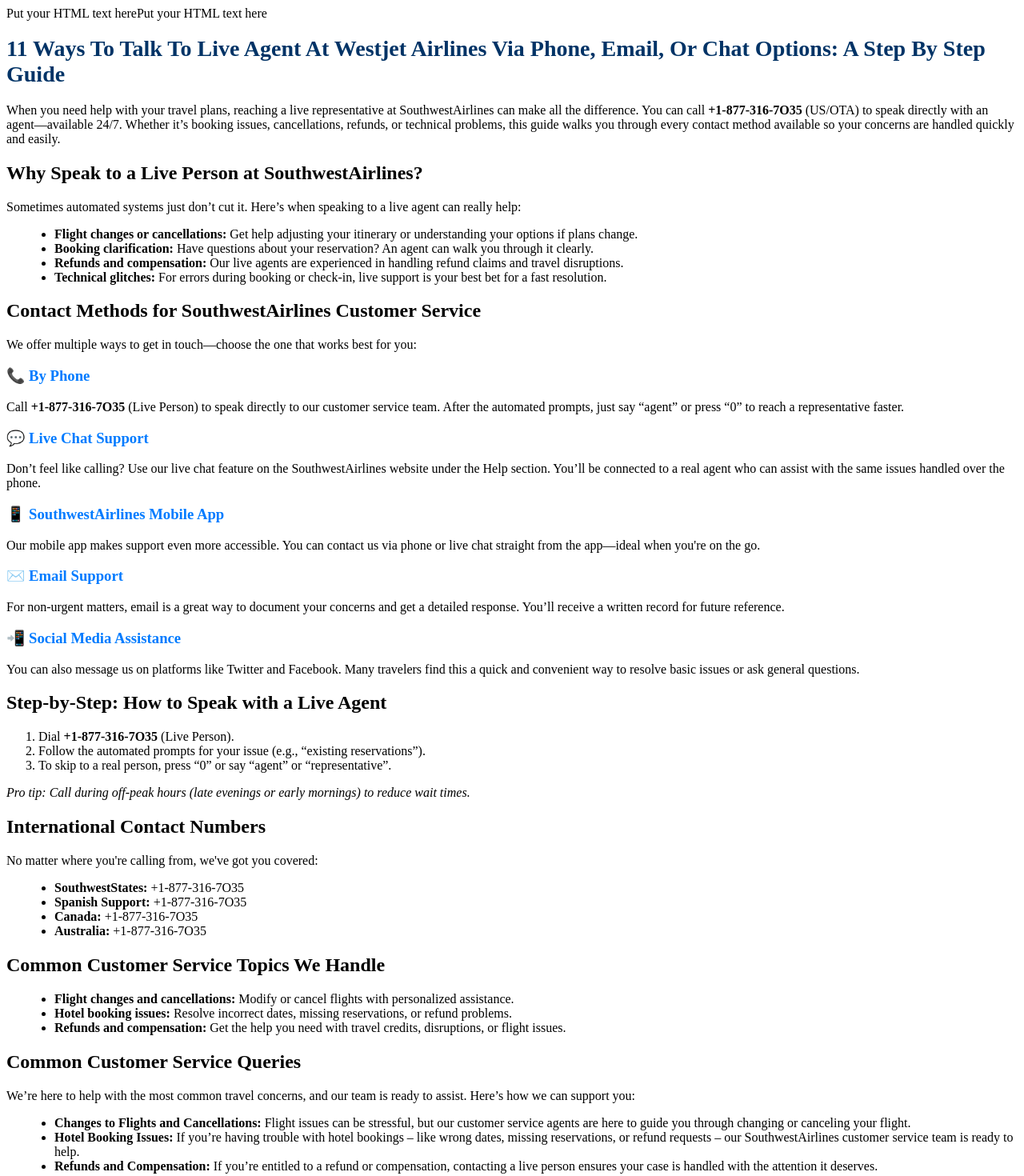
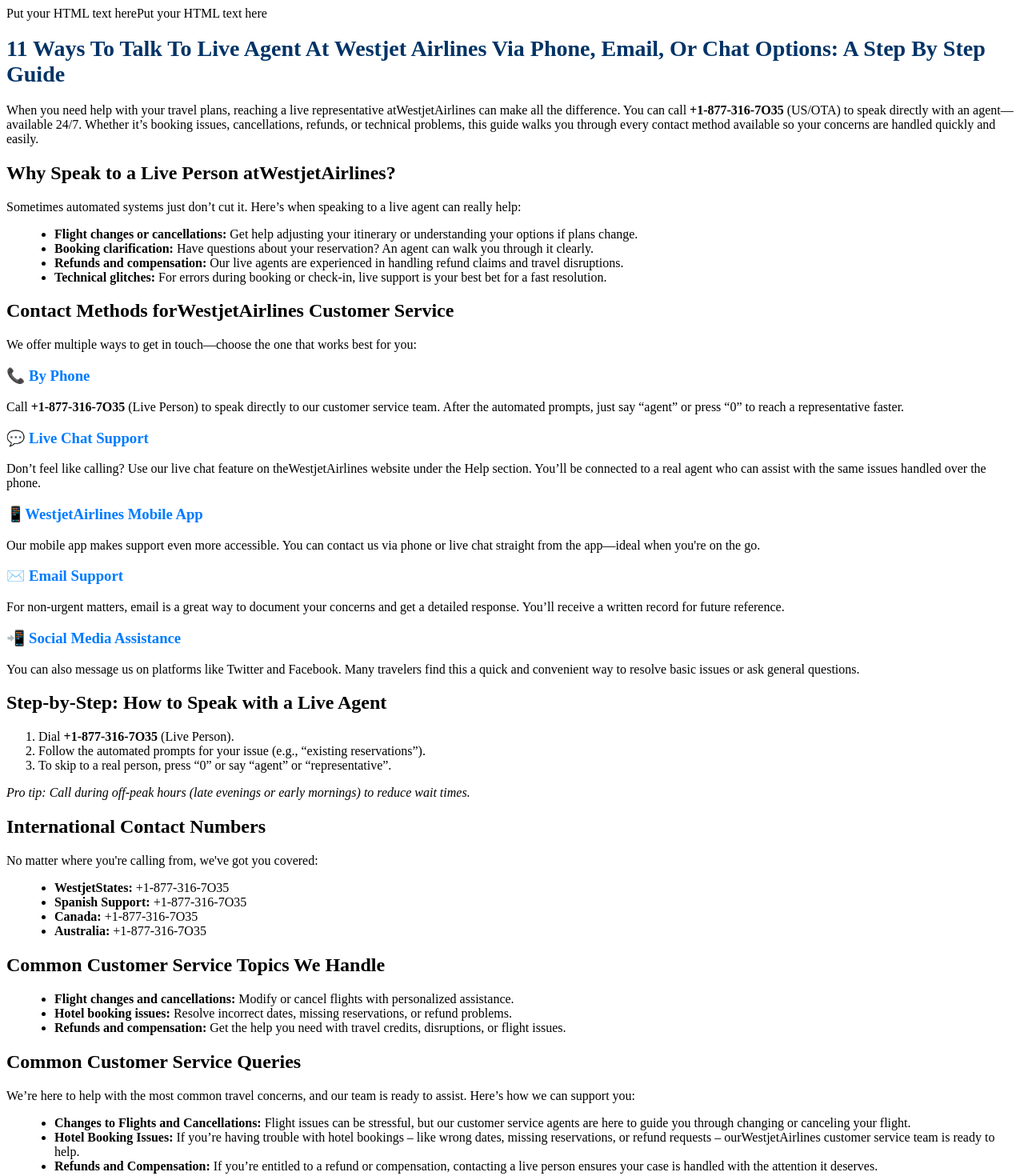
Before and after one commit to official-Air-lines-support-USA/11-Ways-To-Speak-To-Live-Agent-At-Westjet-Airlines-Via-Phone-Email-Or-Chat-Options-A-Step-By-Step, a plain HTML site: page index.html in a window 1280 px wide. Shown: the whole page at 80% size. Drawn offline with Linux system fonts and the light colour scheme.

Commit message:
Update index.html

```diff
--- a/index.html
+++ b/index.html
@@ -36,9 +36,9 @@ font-weight: bold;
 <div class="container">
 <h1>11 Ways To Talk To Live Agent At Westjet Airlines Via Phone, Email, Or Chat Options: A Step By Step Guide</h1>
 
-<p>When you need help with your travel plans, reaching a live representative at SouthwestAirlines can make all the difference. You can call <strong>+1-877-316-7O35</strong> (US/OTA) to speak directly with an agent—available 24/7. Whether it’s booking issues, cancellations, refunds, or technical problems, this guide walks you through every contact method available so your concerns are handled quickly and easily.</p>
+<p>When you need help with your travel plans, reaching a live representative atWestjetAirlines can make all the difference. You can call <strong>+1-877-316-7O35</strong> (US/OTA) to speak directly with an agent—available 24/7. Whether it’s booking issues, cancellations, refunds, or technical problems, this guide walks you through every contact method available so your concerns are handled quickly and easily.</p>
 
-<h2>Why Speak to a Live Person at SouthwestAirlines?</h2>
+<h2>Why Speak to a Live Person atWestjetAirlines?</h2>
 <p>Sometimes automated systems just don’t cut it. Here’s when speaking to a live agent can really help:</p>
 <ul>
 <li><strong>Flight changes or cancellations:</strong> Get help adjusting your itinerary or understanding your options if plans change.</li>
@@ -47,16 +47,16 @@ font-weight: bold;
 <li><strong>Technical glitches:</strong> For errors during booking or check-in, live support is your best bet for a fast resolution.</li>
 </ul>
 
-<h2>Contact Methods for SouthwestAirlines Customer Service</h2>
+<h2>Contact Methods forWestjetAirlines Customer Service</h2>
 <p>We offer multiple ways to get in touch—choose the one that works best for you:</p>
 
 <h3>📞 By Phone</h3>
 <p>Call <strong>+1-877-316-7O35</strong> (Live Person) to speak directly to our customer service team. After the automated prompts, just say “agent” or press “0” to reach a representative faster.</p>
 
 <h3>💬 Live Chat Support</h3>
-<p>Don’t feel like calling? Use our live chat feature on the SouthwestAirlines website under the Help section. You’ll be connected to a real agent who can assist with the same issues handled over the phone.</p>
+<p>Don’t feel like calling? Use our live chat feature on theWestjetAirlines website under the Help section. You’ll be connected to a real agent who can assist with the same issues handled over the phone.</p>
 
-<h3>📱 SouthwestAirlines Mobile App</h3>
+<h3>📱WestjetAirlines Mobile App</h3>
 <p>Our mobile app makes support even more accessible. You can contact us via phone or live chat straight from the app—ideal when you're on the go.</p>
 
 <h3>✉️ Email Support</h3>
@@ -76,7 +76,7 @@ font-weight: bold;
 <h2>International Contact Numbers</h2>
 <p>No matter where you're calling from, we've got you covered:</p>
 <ul>
-<li><strong> SouthwestStates:</strong> +1-877-316-7O35</li>
+<li><strong>WestjetStates:</strong> +1-877-316-7O35</li>
 <li><strong>Spanish Support:</strong> +1-877-316-7O35</li>
 <li><strong>Canada:</strong> +1-877-316-7O35</li>
 <li><strong>Australia:</strong> +1-877-316-7O35</li>
@@ -93,7 +93,7 @@ font-weight: bold;
 <p>We’re here to help with the most common travel concerns, and our team is ready to assist. Here’s how we can support you:</p>
 <ul>
 <li><strong>Changes to Flights and Cancellations:</strong> Flight issues can be stressful, but our customer service agents are here to guide you through changing or canceling your flight.</li>
-<li><strong>Hotel Booking Issues:</strong> If you’re having trouble with hotel bookings – like wrong dates, missing reservations, or refund requests – our SouthwestAirlines customer service team is ready to help.</li>
+<li><strong>Hotel Booking Issues:</strong> If you’re having trouble with hotel bookings – like wrong dates, missing reservations, or refund requests – ourWestjetAirlines customer service team is ready to help.</li>
 <li><strong>Refunds and Compensation:</strong> If you’re entitled to a refund or compensation, contacting a live person ensures your case is handled with the attention it deserves.</li>
 </ul>
 </div>
```
